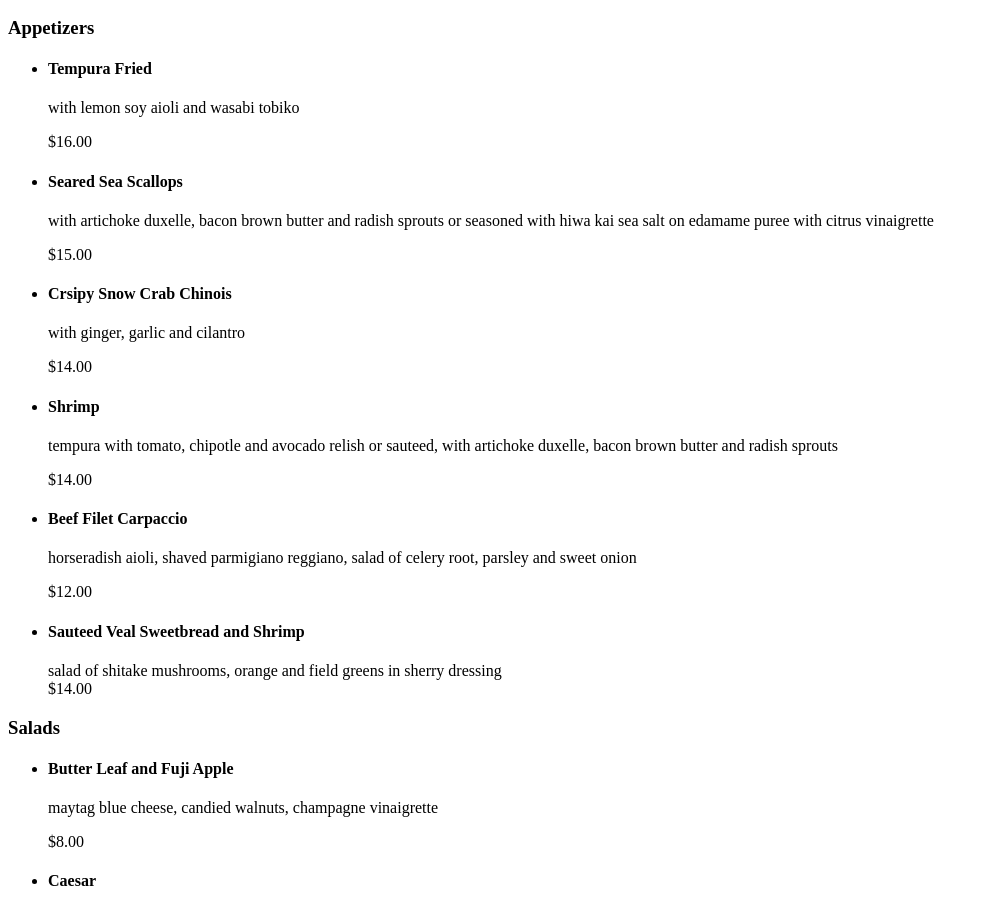
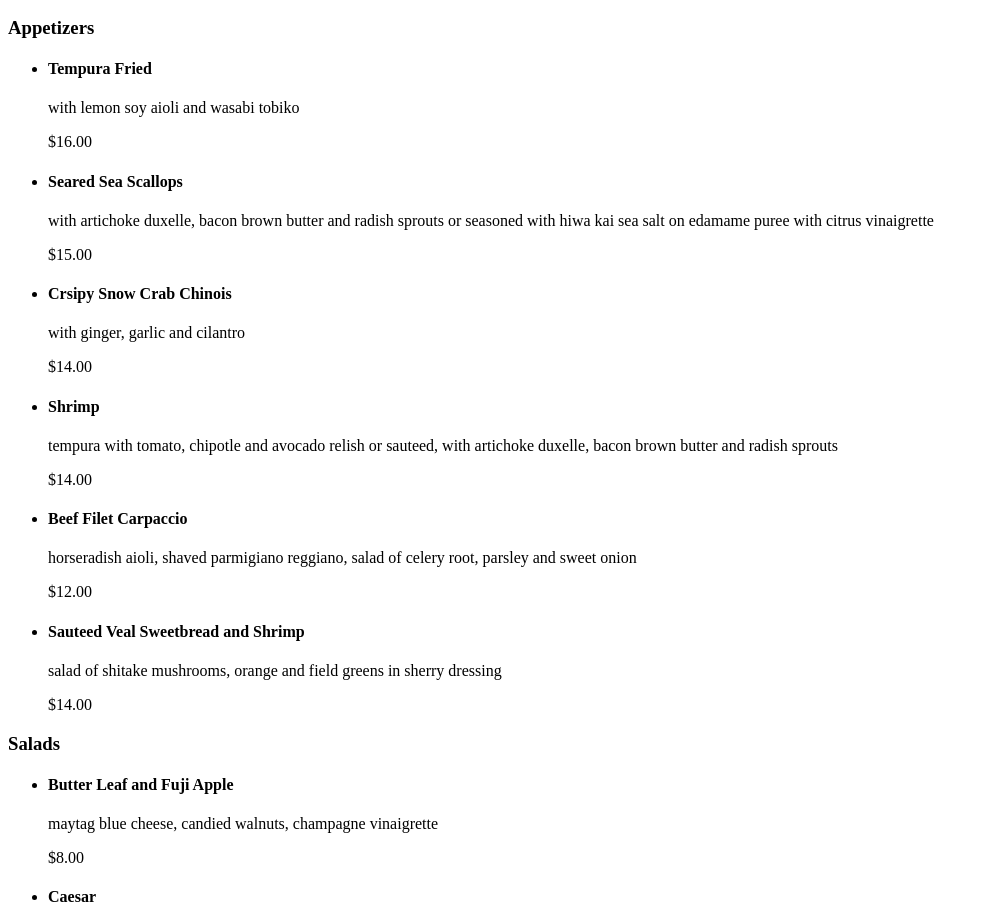
Before and after one commit to EricH626/EricH626.github.io, a plain HTML site: page grc338/restaurantmenu/index.html in a window 1280 px wide. Shown: the part 110-1019 px from the top of the page, without its empty margins (0-989 px from the left). Drawn offline with Linux system fonts and the light colour scheme.

Commit message:
Update index.html

```diff
--- a/grc338/restaurantmenu/index.html
+++ b/grc338/restaurantmenu/index.html
@@ -37,8 +37,8 @@
 						</li>
 						<li>
 							<h4>Sauteed Veal Sweetbread and Shrimp</h4>
-								<p>salad of shitake mushrooms, orange and field greens in sherry dressing
-								<br>$14.00</p>
+								<p>salad of shitake mushrooms, orange and field greens in sherry dressing</p>
+								<p>$14.00</p>
 						</li>
 					</ul>
 				<h3>Salads</h3>
```
